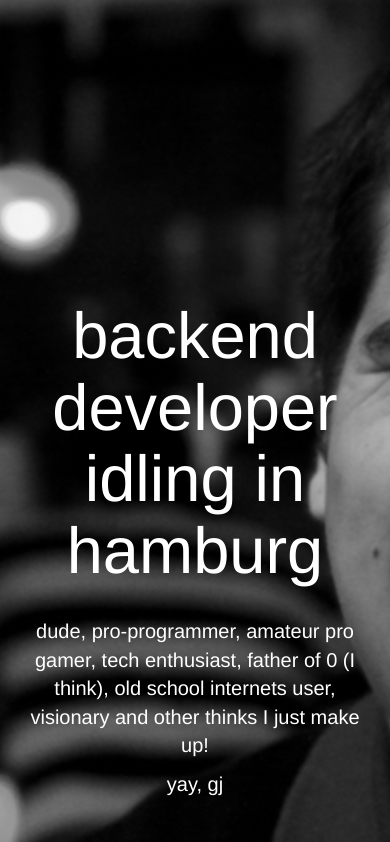
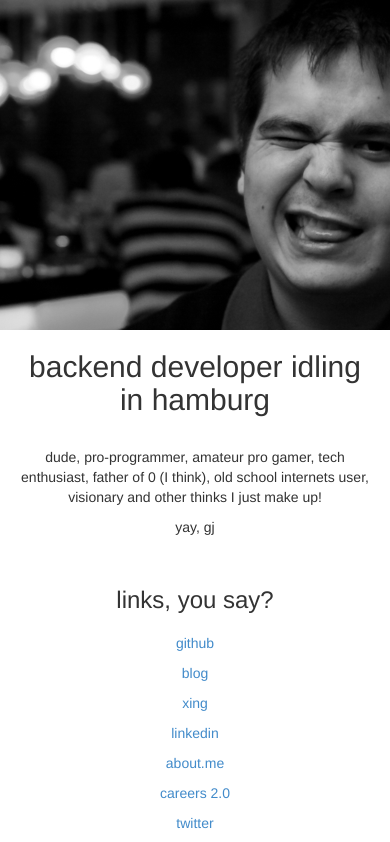
Before and after one commit to suicide/patricksyDe, a plain HTML site: page index.html in a window 390 px wide. Shown: the top 842 px of the page. Drawn offline with Linux system fonts and the light colour scheme.

Commit message:
responsiveness added, kinda

```diff
--- a/css/style.css
+++ b/css/style.css
@@ -1,18 +1,29 @@
 html {
     background-color: #cccccc;
+    text-align: center;
 }
 
+.head-image {
+    display: none;
+}
+
+.links-heading {
+    padding-bottom: 10px;
+}
+
+@media (min-width: 768px) {
     #home {
         background: url("../img/the_face_200.png") no-repeat center top;
+        padding-top: 280px;
         min-height: 880px;
-    padding-top: 280px;
     }
 
     .intro-text {
+
         font-size: 20px;
         font-weight: 300;
         color: #ffffff;
-    text-align: center;
+
     }
 
     .intro-text-head {
@@ -20,7 +31,6 @@ html {
     }
 
     #links {
-    text-align: center;
         padding-bottom: 80px;
         padding-top: 40px;
     }
@@ -28,3 +38,13 @@ html {
     .links-heading {
         padding-bottom: 20px;
     }
+
+}
+
+@media (max-width: 767px) {
+    .head-image {
+        display: block;
+        background: url("../img/the_face_small.png") no-repeat center top;
+        min-height: 330px;
+    }
+}
--- a/index.html
+++ b/index.html
@@ -14,8 +14,9 @@
 </head>
 <body>
     <section id="home">
+        <div class="head-image"></div>
+        <div class="container">
 
-        <div class="container">
 
             <div class="row">
                 <div class="col-sm-7 intro-text">
```
Also changed, not shown: img/the_face_small.png (added). Lines whose indentation alone changed are shown as unchanged.
